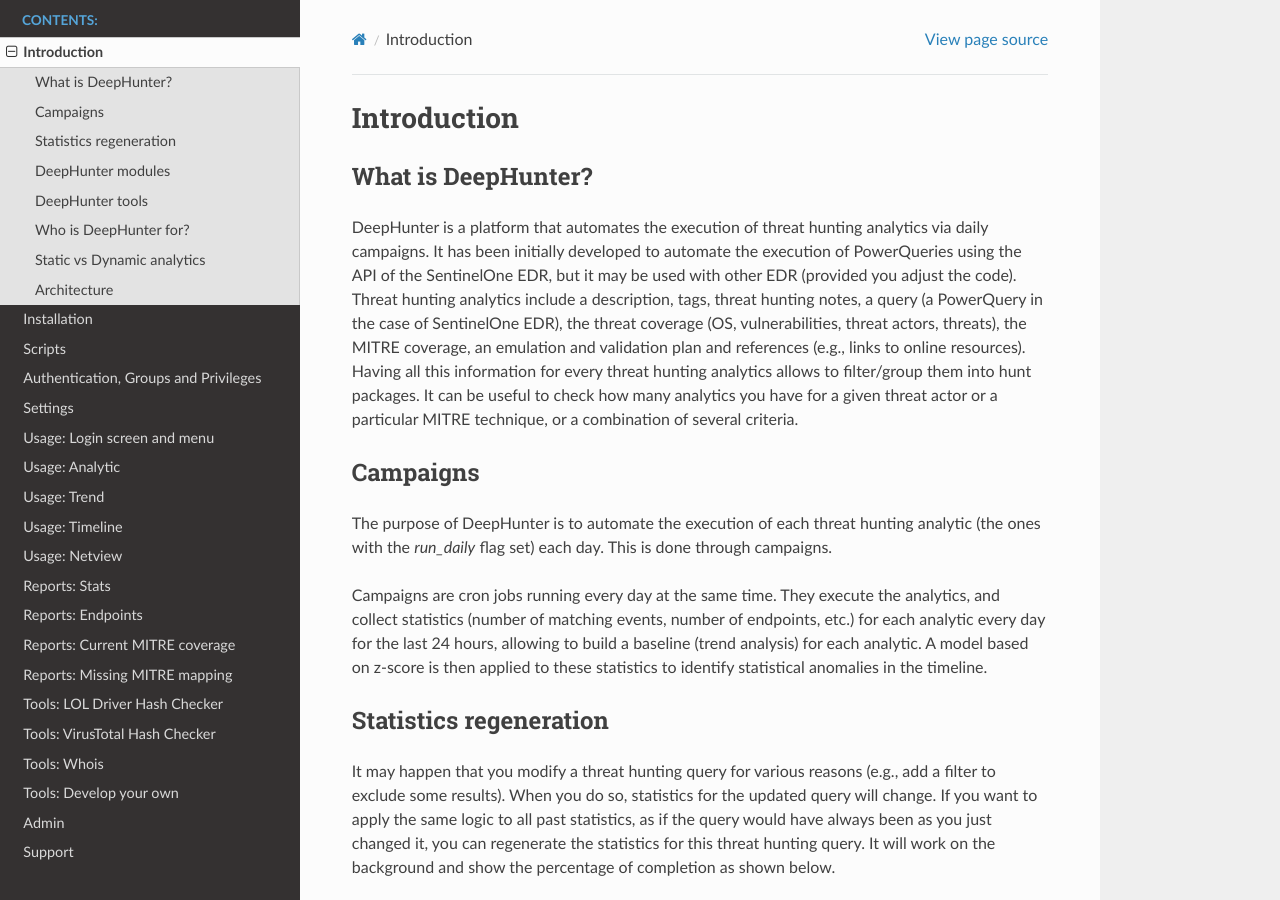
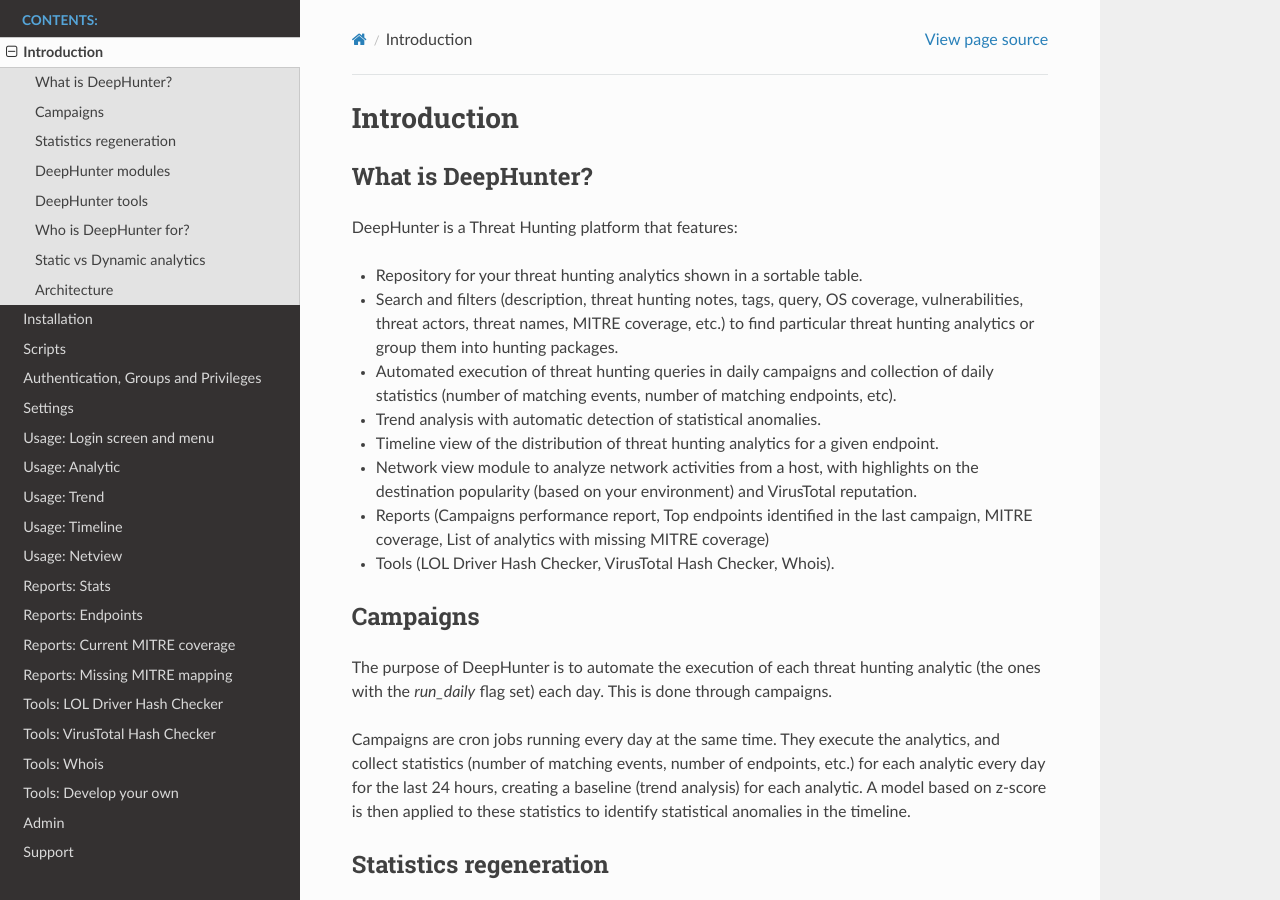
Before and after one commit to wikijm/deephunter, a Sphinx documentation site: the page built from docs/intro.rst, in a window 1280 px wide and 900 px high. Built offline with Sphinx 7.4.7 and the Read the Docs theme 3.1.0, drawn with Linux system fonts in a browser that asks for light colours.

Commit message:
updated doc

```diff
--- a/docs/index.rst
+++ b/docs/index.rst
@@ -2,12 +2,6 @@
    sphinx-quickstart on Sat Dec 14 08:10:40 2024.
    You can adapt this file completely to your liking, but it should at least
    contain the root `toctree` directive.
-
-DeepHunter
-==========
-
-DeepHunter is a Threat Hunting platform that automates the execution of queries using the SentinelOne API, in daily campaigns. It collects statistics and build useful dashboards for prioritizing threat hunts.
-
 
 .. toctree::
    :maxdepth: 2
--- a/docs/intro.rst
+++ b/docs/intro.rst
@@ -3,13 +3,22 @@
 
 What is DeepHunter?
 *******************
-DeepHunter is a platform that automates the execution of threat hunting analytics via daily campaigns. It has been initially developed to automate the execution of PowerQueries using the API of the SentinelOne EDR, but it may be used with other EDR (provided you adjust the code). Threat hunting analytics include a description, tags, threat hunting notes, a query (a PowerQuery in the case of SentinelOne EDR), the threat coverage (OS, vulnerabilities, threat actors, threats), the MITRE coverage, an emulation and validation plan and references (e.g., links to online resources). Having all this information for every threat hunting analytics allows to filter/group them into hunt packages. It can be useful to check how many analytics you have for a given threat actor or a particular MITRE technique, or a combination of several criteria.
+DeepHunter is a Threat Hunting platform that features:
+
+- Repository for your threat hunting analytics shown in a sortable table.
+- Search and filters (description, threat hunting notes, tags, query, OS coverage, vulnerabilities, threat actors, threat names, MITRE coverage, etc.) to find particular threat hunting analytics or group them into hunting packages.
+- Automated execution of threat hunting queries in daily campaigns and collection of daily statistics (number of matching events, number of matching endpoints, etc).
+- Trend analysis with automatic detection of statistical anomalies.
+- Timeline view of the distribution of threat hunting analytics for a given endpoint.
+- Network view module to analyze network activities from a host, with highlights on the destination popularity (based on your environment) and VirusTotal reputation.
+- Reports (Campaigns performance report, Top endpoints identified in the last campaign, MITRE coverage, List of analytics with missing MITRE coverage)
+- Tools (LOL Driver Hash Checker, VirusTotal Hash Checker, Whois).
 
 Campaigns
 *********
 The purpose of DeepHunter is to automate the execution of each threat hunting analytic (the ones with the `run_daily` flag set) each day. This is done through campaigns.
 
-Campaigns are cron jobs running every day at the same time. They execute the analytics, and collect statistics (number of matching events, number of endpoints, etc.) for each analytic every day for the last 24 hours, allowing to build a baseline (trend analysis) for each analytic. A model based on z-score is then applied to these statistics to identify statistical anomalies in the timeline.
+Campaigns are cron jobs running every day at the same time. They execute the analytics, and collect statistics (number of matching events, number of endpoints, etc.) for each analytic every day for the last 24 hours, creating a baseline (trend analysis) for each analytic. A model based on z-score is then applied to these statistics to identify statistical anomalies in the timeline.
 
 Statistics regeneration
 ***********************
```
Also changed, not shown: README.md (+13 -1 lines).
